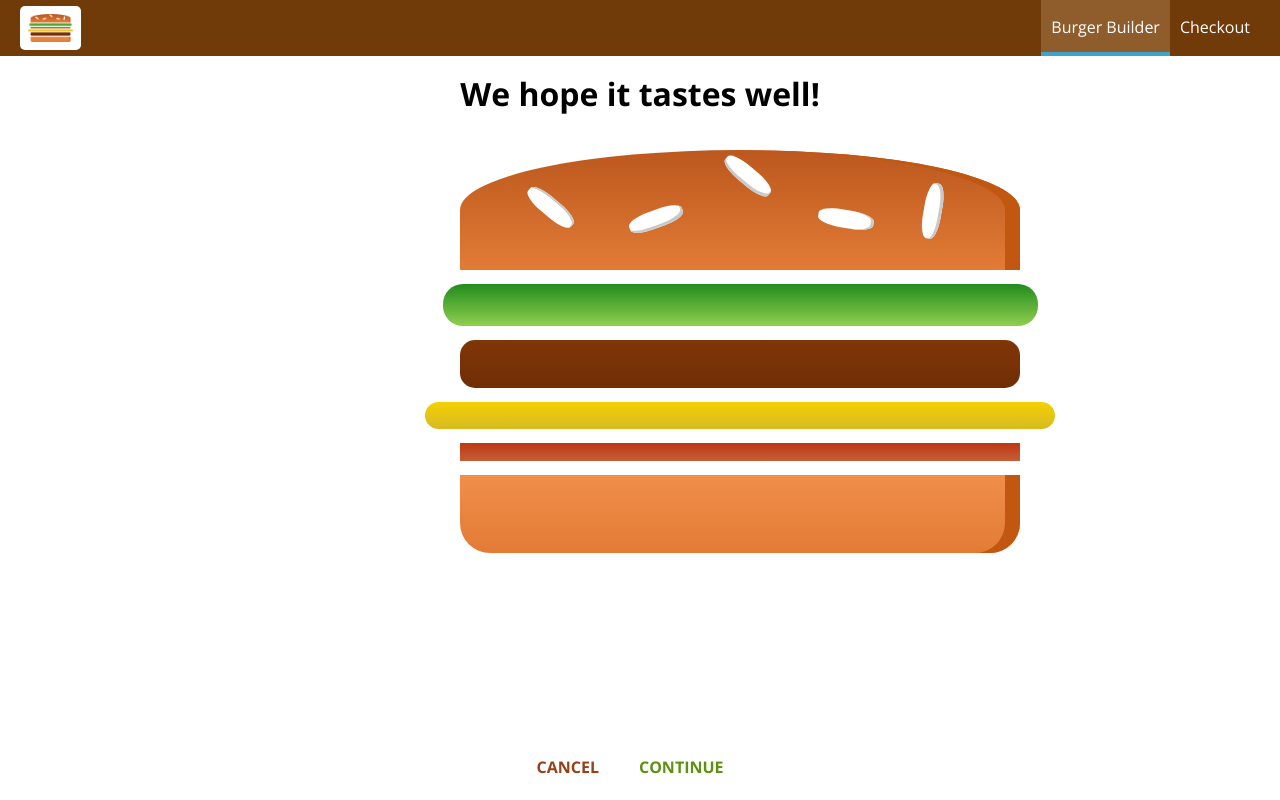
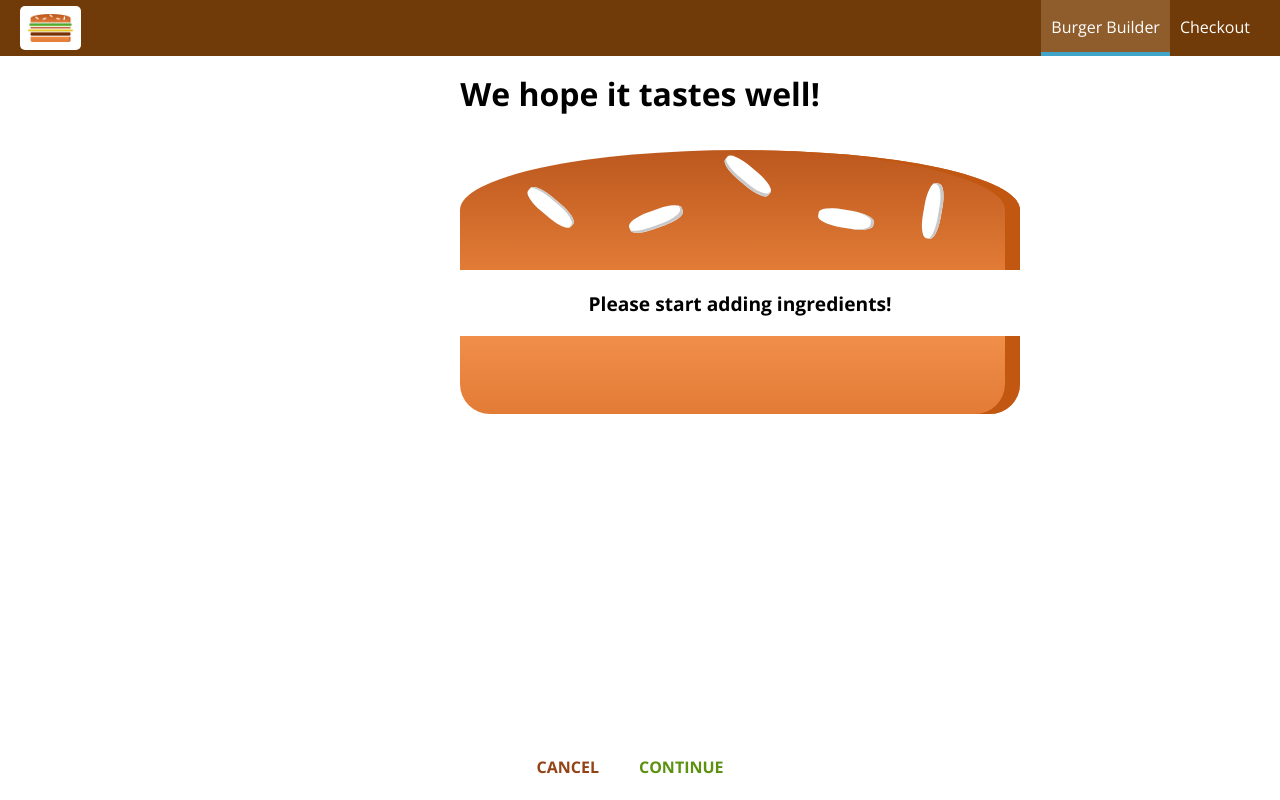
Before and after one commit to LiangWood/react-app-burger, a React app: page /Checkout in a window 1280 px wide. Built offline with nearby package versions, Linux system fonts and the light colour scheme.

Commit message:
20190901

```diff
--- a/src/components/Order/CheckoutSummary.jsx
+++ b/src/components/Order/CheckoutSummary.jsx
@@ -11,8 +11,14 @@
             <div style={{width: '100%', margin: 'auto'}}>
                 <Burger ingredients={props.ingredients} />
             </div>
-            <Button btnType="Danger">CANCEL</Button>
-            <Button btnType="Success">CONTINUE</Button>
+            <Button
+            btnType="Danger"
+            clicked={props.checkoutCancelled}
+            >CANCEL</Button>
+            <Button
+            btnType="Success"
+            clicked={props.checkoutContinued}
+            >CONTINUE</Button>
         </div>
     )
 }
--- a/src/containers/BurgerBuilder/BurgerBuilder.jsx
+++ b/src/containers/BurgerBuilder/BurgerBuilder.jsx
@@ -1,7 +1,8 @@
 import React, { Component, Fragment } from 'react';
 // import Aux from 'react-aux';
-import axios from '../../axios-orders'
+// import axios from '../../axios-orders'
 // import Aux from '../../hoc/Aux';
+
 import Burger from '../../components/Burger/Burger';
 import BuildControls from '../../components/Burger/BuildControls/BuildControls';
 import Modal from '../../components/UI/Modal/Modal';
@@ -31,7 +32,19 @@
         totalPrice: 4,
         purchasable: false,
         purchasing: false,
-        loading: false
+        loading: false,
+        error: false
+    }
+
+    componentDidMount () {
+        console.log(this.props)
+        // axios.get('/ingredient')
+        //     .then( res => {
+        //         this.setState({ ingredients : res.data })
+        //     })
+        //     .catch( err => {
+        //         this.setState({ error: true })
+        //     })
     }
 
     purchaseHandler = () => {
@@ -44,29 +57,38 @@
 
     purchaseContinuedHandler = () => {
 
-        this.setState({loading: true});
+        // this.setState({loading: true});
 
-        const order = {
-          ingredients: this.state.ingredients,
-          price: this.state.totalPrice,
-          customer: {
-            name: 'Peter',
-            address: {
-              street: 'Test',
-              zipcode: '12345'
-            },
-            email: 'peter@test.com'
-          }
+        // const order = {
+        //   ingredients: this.state.ingredients,
+        //   price: this.state.totalPrice,
+        //   customer: {
+        //     name: 'Peter',
+        //     address: {
+        //       street: 'Test',
+        //       zipcode: '12345'
+        //     },
+        //     email: 'peter@test.com'
+        //   }
+        // }
+        // axios.post('/orders.json', order)
+        //   .then(res => {
+        //     console.log(res)
+        //     this.setState({loading: false, purchasing: false})
+        //   })
+        //   .catch(err => {
+        //     console.log(err)
+        //     this.setState({loading: false, purchasing: false})
+        //   })
+        const queryParams = []
+        for(let i in this.state.ingredients) {
+            queryParams.push(encodeURIComponent(i) + '=' + encodeURIComponent(this.state.ingredients[i]))
         }
-        axios.post('/orders.json', order)
-          .then(res => {
-            console.log(res)
-            this.setState({loading: false, purchasing: false})
-          })
-          .catch(err => {
-            console.log(err)
-            this.setState({loading: false, purchasing: false})
-          })
+        const queryString = queryParams.join('&')
+        this.props.history.push({
+            pathname: '/checkout',
+            search: '?' + queryString
+        })
     }
 
     updatePurchaseState = (ingredients) => {
--- a/src/containers/Checkout/Checkout.jsx
+++ b/src/containers/Checkout/Checkout.jsx
@@ -1,4 +1,4 @@
-import React , { Component} from 'react';
+import React , { Component } from 'react';
 
 import CheckoutSummary from '../../components/Order/CheckoutSummary';
 
@@ -13,10 +13,32 @@
         }
     }
 
+    componentDidMount() {
+        const query = new URLSearchParams(this.props.location.search)
+        const ingredients = {}
+        for(let param of query.entries()) {
+            // console.log(param)
+            ingredients[param[0]] =  +param[1]
+        }
+        this.setState({ ingredients : ingredients})
+    }
+
+    checkoutCancelledHandler = () => {
+        this.props.history.goBack()
+    }
+
+    checkoutContinuedHandler = () => {
+        this.props.history.replace('/checkout/contact-data')
+    }
+
     render () {
         return (
             <div>
-                <CheckoutSummary  ingredients={this.state.ingredients}/>
+                <CheckoutSummary
+                ingredients={this.state.ingredients}
+                checkoutCancelled={this.checkoutCancelledHandler}
+                checkoutContinued={this.checkoutContinuedHandler}
+                />
             </div>
         )
     }
```
